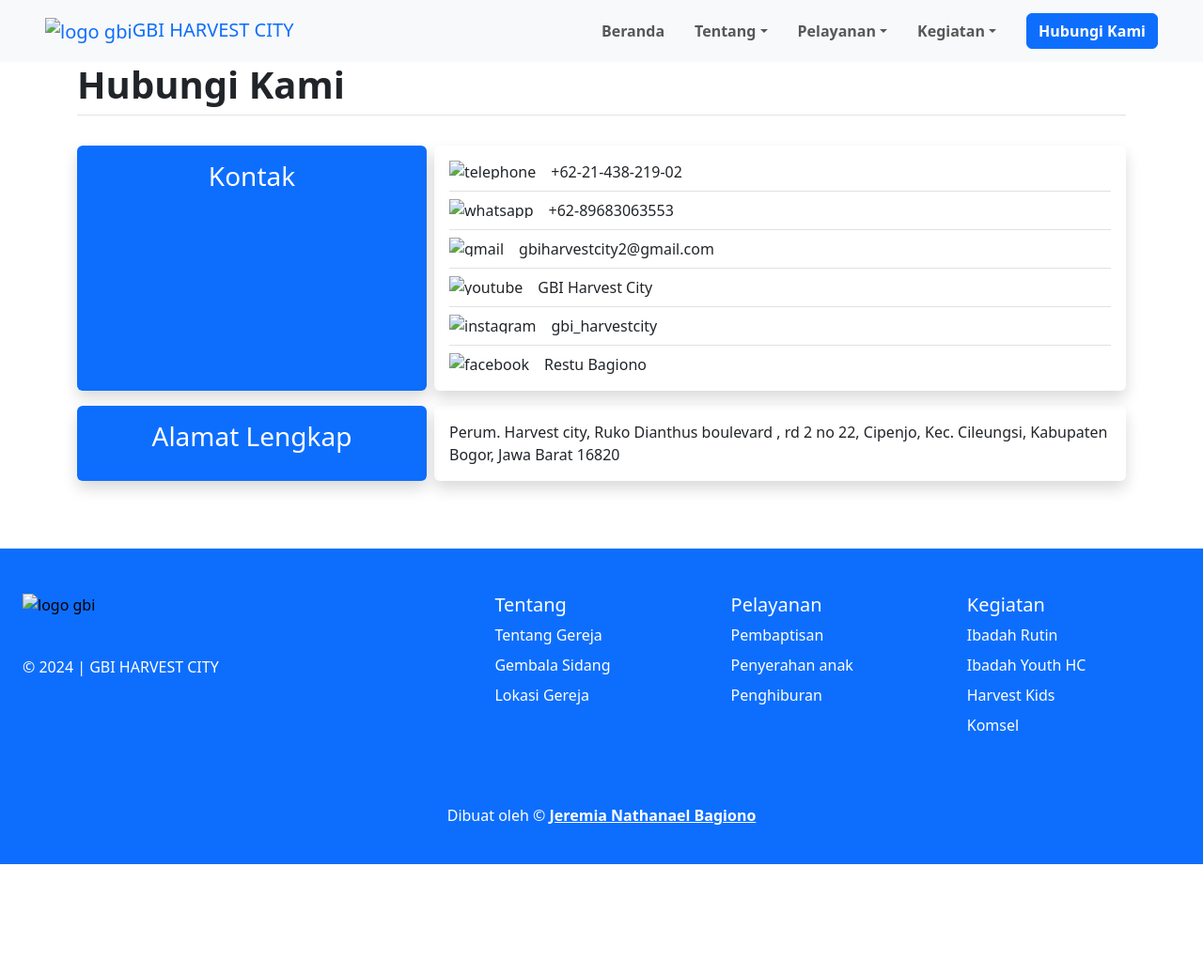
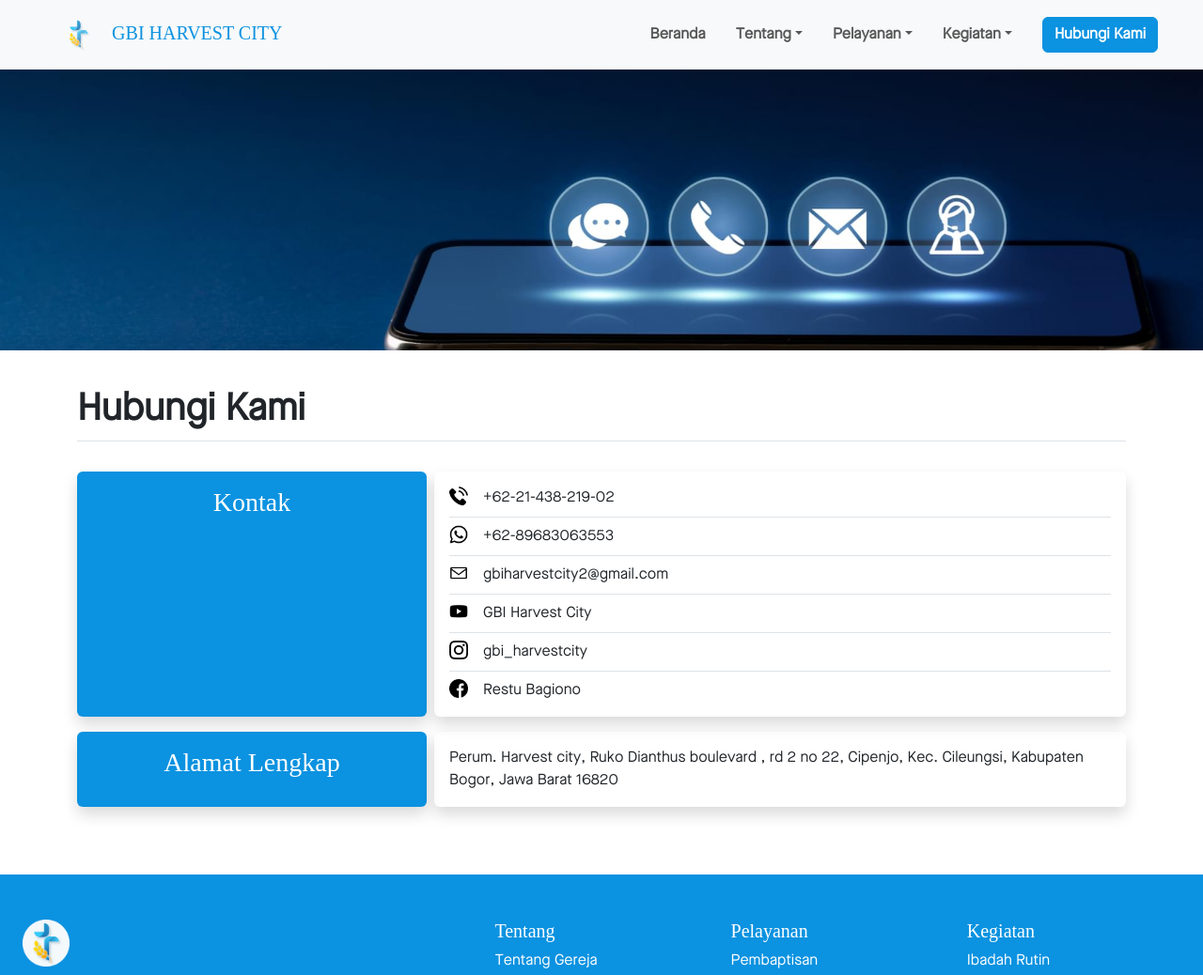
Before and after one commit to jereminathanael/GBI-Harvest-City-2, a website: page public/hubungi-kami.html in a window 1280 px wide. Shown: the top 1038 px of the page at 94% size. Before the commit the page ends 920 px from the top, so only its background shows below. Drawn offline with nearby package versions, Linux system fonts and the light colour scheme; files that its build step writes are made by us from their sources; the site is published under a folder, as on GitHub Pages, so addresses that start at the root find nothing; a web font is replaced by a local one.

Commit message:
edit hubungi-kami.html

```diff
--- a/public/hubungi-kami.html
+++ b/public/hubungi-kami.html
@@ -9,57 +9,57 @@
     />
     <title>Hubungi Kami | GBI HARVEST CITY</title>
     <link href="https://cdn.jsdelivr.net/npm/bootstrap@5.3.3/dist/css/bootstrap.min.css" rel="stylesheet" integrity="sha384-QWTKZyjpPEjISv5WaRU9OFeRpok6YctnYmDr5pNlyT2bRjXh0JMhjY6hW+ALEwIH" crossorigin="anonymous" />
-    <link rel="stylesheet" href="/style.css" />
-    <link rel="stylesheet" href="/css/main.css" />
-    <link rel="icon" href="/assets/images/logo-gereja.png" />
+    <link rel="stylesheet" href="../style.css" />
+    <link rel="stylesheet" href="../css/main.css" />
+    <link rel="icon" href="../assets/images/logo-gereja.png" />
   </head>
   <body>
     <header>
       <nav class="navbar navbar-expand-lg bg-body-tertiary fixed-top">
         <div class="container-fluid px-sm-5 py-1 gap-5">
-          <a class="navbar-brand font-maisonBold text-primary" href="/index.html"><img src="/assets/images/Logo GBI HC-06.svg" height="40" class="" alt="logo gbi" />GBI HARVEST CITY</a>
+          <a class="navbar-brand font-maisonBold text-primary" href="../index.html"><img src="../assets/images/Logo GBI HC-06.svg" height="40" class="" alt="logo gbi" />GBI HARVEST CITY</a>
           <button class="navbar-toggler" type="button" data-bs-toggle="collapse" data-bs-target="#navbarSupportedContent" aria-controls="navbarSupportedContent" aria-expanded="false" aria-label="Toggle navigation">
             <span class="navbar-toggler-icon"></span>
           </button>
           <div class="collapse navbar-collapse" id="navbarSupportedContent">
             <ul class="navbar-nav ms-auto mb-2 mb-lg-0 gap-3 me-4">
               <li class="nav-item">
-                <a class="nav-link font-maisonBook fw-bold" aria-current="page" href="/index.html">Beranda</a>
+                <a class="nav-link font-maisonBook fw-bold" aria-current="page" href="../index.html">Beranda</a>
               </li>
               <li class="nav-item dropdown">
                 <a class="nav-link dropdown-toggle font-maisonBook fw-bold" role="button" data-bs-toggle="dropdown" aria-expanded="false">Tentang</a>
                 <ul class="dropdown-menu" bs->
-                  <li><a class="dropdown-item font-maisonLight" href="/public/tentang/tentang-gereja.html">Tentang Gereja</a></li>
-                  <li><a class="dropdown-item font-maisonLight" href="/public/tentang/gembala-sidang.html">Gembala Sidang</a></li>
-                  <li><a class="dropdown-item font-maisonLight" href="/public/tentang/lokasi.html">Lokasi Gereja</a></li>
+                  <li><a class="dropdown-item font-maisonLight" href="../public/tentang/tentang-gereja.html">Tentang Gereja</a></li>
+                  <li><a class="dropdown-item font-maisonLight" href="../public/tentang/gembala-sidang.html">Gembala Sidang</a></li>
+                  <li><a class="dropdown-item font-maisonLight" href="../public/tentang/lokasi.html">Lokasi Gereja</a></li>
                 </ul>
               </li>
               <li class="nav-item dropdown">
                 <a class="nav-link dropdown-toggle font-maisonBook fw-bold" role="button" data-bs-toggle="dropdown" aria-expanded="false"> Pelayanan</a>
                 <ul class="dropdown-menu" bs->
-                  <li><a class="dropdown-item font-maisonLight" href="/public/pelayanan/pembaptisan.html">Pelayanan Pembaptisan</a></li>
-                  <li><a class="dropdown-item font-maisonLight" href="/public/pelayanan/penyerahan-anak.html">Pelayanan Penyerahan Anak</a></li>
-                  <li><a class="dropdown-item font-maisonLight" href="/public/pelayanan/penghiburan.html">Pelayanan Penghiburan</a></li>
+                  <li><a class="dropdown-item font-maisonLight" href="../public/pelayanan/pembaptisan.html">Pelayanan Pembaptisan</a></li>
+                  <li><a class="dropdown-item font-maisonLight" href="../public/pelayanan/penyerahan-anak.html">Pelayanan Penyerahan Anak</a></li>
+                  <li><a class="dropdown-item font-maisonLight" href="../public/pelayanan/penghiburan.html">Pelayanan Penghiburan</a></li>
                 </ul>
               </li>
               <li class="nav-item dropdown">
                 <a class="nav-link dropdown-toggle font-maisonBook fw-bold" role="button" data-bs-toggle="dropdown" aria-expanded="false"> Kegiatan</a>
                 <ul class="dropdown-menu" bs->
-                  <li><a class="dropdown-item font-maisonLight" href="/public/kegiatan/ibadah-rutin.html">Ibadah Rutin</a></li>
-                  <li><a class="dropdown-item font-maisonLight" href="/public/kegiatan/ibadah-youth.html">Ibadah Youth HC</a></li>
-                  <li><a class="dropdown-item font-maisonLight" href="/public/kegiatan/harvest-kids.html">Harvest Kids</a></li>
-                  <li><a class="dropdown-item font-maisonLight" href="/public/kegiatan/komsel.html">Komsel</a></li>
+                  <li><a class="dropdown-item font-maisonLight" href="../public/kegiatan/ibadah-rutin.html">Ibadah Rutin</a></li>
+                  <li><a class="dropdown-item font-maisonLight" href="../public/kegiatan/ibadah-youth.html">Ibadah Youth HC</a></li>
+                  <li><a class="dropdown-item font-maisonLight" href="../public/kegiatan/harvest-kids.html">Harvest Kids</a></li>
+                  <li><a class="dropdown-item font-maisonLight" href="../public/kegiatan/komsel.html">Komsel</a></li>
                 </ul>
               </li>
             </ul>
-            <button class="btn text-white btn-primary fw-bold mt-lg-0 mt-2"><a href="/public/hubungi-kami.html" class="nav-link">Hubungi Kami</a></button>
+            <button class="btn text-white btn-primary fw-bold mt-lg-0 mt-2"><a href="../public/hubungi-kami.html" class="nav-link">Hubungi Kami</a></button>
           </div>
         </div>
       </nav>
     </header>
 
     <main>
-      <img class="img-fluid mt-5 mt-lg-0 pt-4 pt-lg-0" src="/assets/images/contact-us.jpeg" alt="contact-us" />
+      <img class="img-fluid mt-5 mt-lg-0 pt-4 pt-lg-0" src="../assets/images/contact-us.jpeg" alt="contact-us" />
       <div id="hubungi-kami" class="container py-4">
         <h1 class="pb-2 mt-3 border-bottom font-maisonBook fw-bolder">Hubungi Kami</h1>
         <div class="container py-4">
@@ -69,27 +69,27 @@
             </div>
             <div class="col p-3 rounded shadow">
               <div class="border-bottom pb-2 d-flex gap-3">
-                <img src="/assets/images/telephone.png" height="20" alt="telephone" />
+                <img src="../assets/images/telephone.png" height="20" alt="telephone" />
                 <p class="m-0">+62-21-438-219-02</p>
               </div>
               <div class="border-bottom py-2 d-flex gap-3">
-                <img src="/assets/images/whatsapp.png" height="20" alt="whatsapp" />
+                <img src="../assets/images/whatsapp.png" height="20" alt="whatsapp" />
                 <p class="m-0">+62-89683063553</p>
               </div>
               <div class="border-bottom py-2 d-flex gap-3">
-                <img src="/assets/images/mail.png" height="20" alt="gmail" />
+                <img src="../assets/images/mail.png" height="20" alt="gmail" />
                 <p class="m-0">gbiharvestcity2@gmail.com</p>
               </div>
               <div class="border-bottom py-2 d-flex gap-3">
-                <img src="/assets/images/youtube.png" height="20" alt="youtube" />
+                <img src="../assets/images/youtube.png" height="20" alt="youtube" />
                 <p class="m-0">GBI Harvest City</p>
               </div>
               <div class="border-bottom py-2 d-flex gap-3">
-                <img src="/assets/images/instagram.png" height="20" alt="instagram" />
+                <img src="../assets/images/instagram.png" height="20" alt="instagram" />
                 <p class="m-0">gbi_harvestcity</p>
               </div>
               <div class="pt-2 d-flex gap-3">
-                <img src="/assets/images/facebook.png" height="20" alt="facebook" />
+                <img src="../assets/images/facebook.png" height="20" alt="facebook" />
                 <p class="m-0">Restu Bagiono</p>
               </div>
             </div>
@@ -110,8 +110,8 @@
     <div class="container-fluid bg-primary text-white px-4">
       <footer class="row row-cols-1 row-cols-sm-2 row-cols-md-5 pt-5 pb-0 pt-sm-5 pb-sm-5 mt-2">
         <div class="col mb-3">
-          <a href="/" class="d-flex align-items-center mb-3 link-body-emphasis text-decoration-none">
-            <img src="/assets/images/logo-gereja.png" height="50" alt="logo gbi" />
+          <a href="../" class="d-flex align-items-center mb-3 link-body-emphasis text-decoration-none">
+            <img src="../assets/images/logo-gereja.png" height="50" alt="logo gbi" />
           </a>
           <p class="text-white font-maisonBook">© 2024 | GBI HARVEST CITY</p>
         </div>
@@ -121,28 +121,28 @@
         <div class="col mb-3">
           <h5 class="font-maisonBold">Tentang</h5>
           <ul class="nav flex-column">
-            <li class="nav-item mb-2"><a href="/public/tentang/tentang-gereja.html" class="nav-link p-0 font-maisonBook text-white">Tentang Gereja</a></li>
-            <li class="nav-item mb-2"><a href="/public/tentang/gembala-sidang.html" class="nav-link p-0 font-maisonBook text-white">Gembala Sidang</a></li>
-            <li class="nav-item mb-2"><a href="/public/tentang/lokasi.html" class="nav-link p-0 font-maisonBook text-white">Lokasi Gereja</a></li>
+            <li class="nav-item mb-2"><a href="../public/tentang/tentang-gereja.html" class="nav-link p-0 font-maisonBook text-white">Tentang Gereja</a></li>
+            <li class="nav-item mb-2"><a href="../public/tentang/gembala-sidang.html" class="nav-link p-0 font-maisonBook text-white">Gembala Sidang</a></li>
+            <li class="nav-item mb-2"><a href="../public/tentang/lokasi.html" class="nav-link p-0 font-maisonBook text-white">Lokasi Gereja</a></li>
           </ul>
         </div>
 
         <div class="col mb-3">
           <h5 class="font-maisonBold">Pelayanan</h5>
           <ul class="nav flex-column">
-            <li class="nav-item mb-2"><a href="/public/pelayanan/pembaptisan.html" class="nav-link p-0 font-maisonBook text-white">Pembaptisan</a></li>
-            <li class="nav-item mb-2"><a href="/public/pelayanan/penyerahan-anak.html" class="nav-link p-0 font-maisonBook text-white">Penyerahan anak</a></li>
-            <li class="nav-item mb-2"><a href="/public/pelayanan/penghiburan.html" class="nav-link p-0 font-maisonBook text-white">Penghiburan</a></li>
+            <li class="nav-item mb-2"><a href="../public/pelayanan/pembaptisan.html" class="nav-link p-0 font-maisonBook text-white">Pembaptisan</a></li>
+            <li class="nav-item mb-2"><a href="../public/pelayanan/penyerahan-anak.html" class="nav-link p-0 font-maisonBook text-white">Penyerahan anak</a></li>
+            <li class="nav-item mb-2"><a href="../public/pelayanan/penghiburan.html" class="nav-link p-0 font-maisonBook text-white">Penghiburan</a></li>
           </ul>
         </div>
 
         <div class="col mb-3">
           <h5 class="font-maisonBold">Kegiatan</h5>
           <ul class="nav flex-column">
-            <li class="nav-item mb-2"><a href="/public/kegiatan/ibadah-rutin.html" class="nav-link p-0 font-maisonBook text-white">Ibadah Rutin</a></li>
-            <li class="nav-item mb-2"><a href="/public/kegiatan/ibadah-youth.html" class="nav-link p-0 font-maisonBook text-white">Ibadah Youth HC</a></li>
-            <li class="nav-item mb-2"><a href="/public/kegiatan/harvest-kids.html" class="nav-link p-0 font-maisonBook text-white">Harvest Kids</a></li>
-            <li class="nav-item mb-2"><a href="/public/kegiatan/komsel.html" class="nav-link p-0 font-maisonBook text-white">Komsel</a></li>
+            <li class="nav-item mb-2"><a href="../public/kegiatan/ibadah-rutin.html" class="nav-link p-0 font-maisonBook text-white">Ibadah Rutin</a></li>
+            <li class="nav-item mb-2"><a href="../public/kegiatan/ibadah-youth.html" class="nav-link p-0 font-maisonBook text-white">Ibadah Youth HC</a></li>
+            <li class="nav-item mb-2"><a href="../public/kegiatan/harvest-kids.html" class="nav-link p-0 font-maisonBook text-white">Harvest Kids</a></li>
+            <li class="nav-item mb-2"><a href="../public/kegiatan/komsel.html" class="nav-link p-0 font-maisonBook text-white">Komsel</a></li>
           </ul>
         </div>
       </footer>
```
